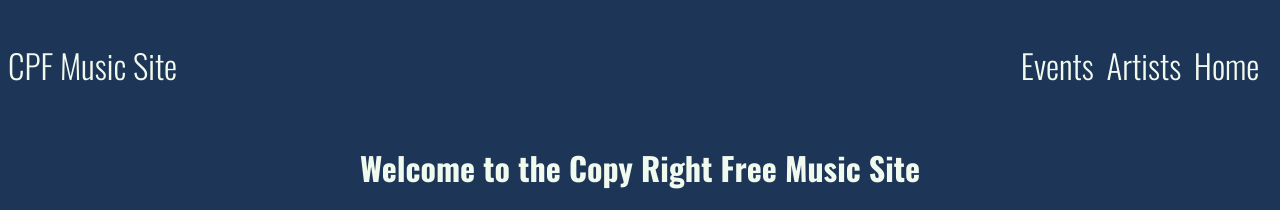
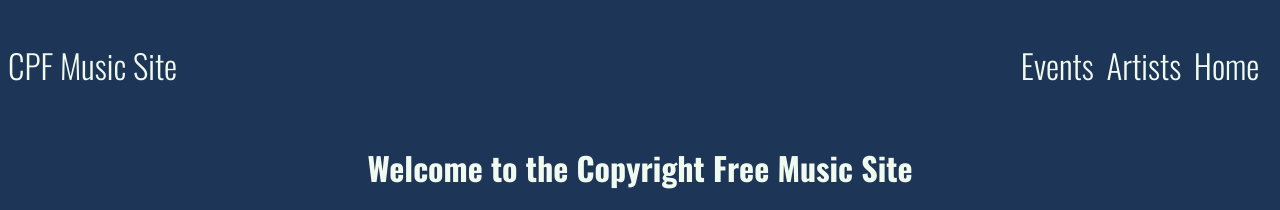
Before and after one commit to YeonwooHong-Section-C/Lab5, a plain HTML site: page index.html in a window 1280 px wide. Shown: the top 210 px of the page. Drawn offline with nearby package versions, Linux system fonts and the light colour scheme.

Commit message:
Modify: README.md

```diff
--- a/index.html
+++ b/index.html
@@ -21,7 +21,7 @@
     </header>
 
     <div class="title">
-        <h1>Welcome to the Copy Right Free Music Site</h1>
+        <h1>Welcome to the Copyright Free Music Site</h1>
         <h3>Featured Artists</h3>
     </div>
 
```
Also changed, not shown: 1 other file.
